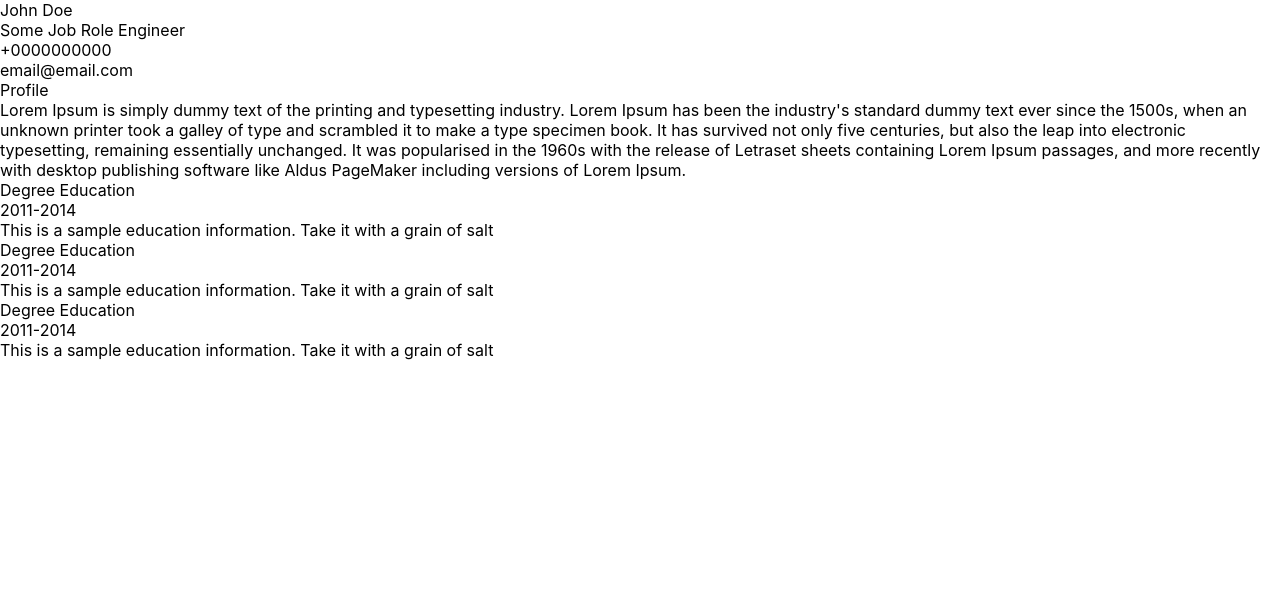
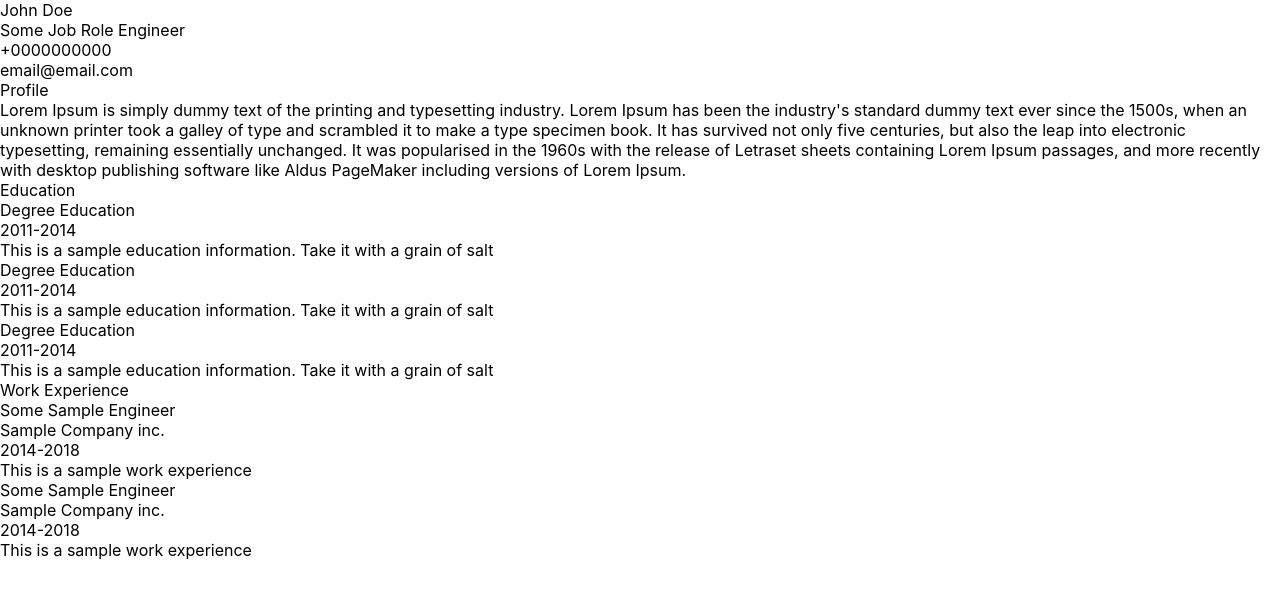
Before and after one commit to pritalb/odin-cv-app, a React (Create React App) app in the folder cv-app/: page / in a window 1280 px wide. Shown: the top 598 px of the page. Built offline with nearby package versions, Linux system fonts and the light colour scheme.

Commit message:
created WorkExperienceSectin component

```diff
--- a/cv-app/src/components/EducationalExperience.js
+++ b/cv-app/src/components/EducationalExperience.js
@@ -25,9 +25,12 @@ class EducationSection extends Component {
     render() {
         return (
             <div>
-                <Education />
-                <Education />
-                <Education />
+                <div className='section-heading'> Education </div>
+                <div>
+                    <Education />
+                    <Education />
+                    <Education />
+                </div>
             </div>
         );
     }
--- a/cv-app/src/components/ProfessionalWorkExperience.js
+++ b/cv-app/src/components/ProfessionalWorkExperience.js
@@ -0,0 +1,39 @@
+import React, { Component } from "react";
+
+
+class WorkExperience extends Component {
+    constructor() {
+        super();
+    }
+
+    render() {
+        return (
+            <div>
+                <div className="work-experience-jobrole"> Some Sample Engineer </div>
+                <div className="work-experience-company"> Sample Company inc. </div>
+                <div className="work-experience-duration"> 2014-2018 </div>
+                <div className="work-experience-summary"> This is a sample work experience </div>
+            </div>
+        );
+    }
+}
+
+class WorkExperienceSection extends Component {
+    constructor() {
+        super();
+    }
+
+    render() {
+        return (
+            <div>
+                <div sclassName="section-heading"> Work Experience </div>
+                <div>
+                    <WorkExperience />
+                    <WorkExperience />
+                </div>
+            </div>
+        );
+    }
+}
+
+export default WorkExperienceSection;
--- a/cv-app/src/components/Resume.js
+++ b/cv-app/src/components/Resume.js
@@ -2,6 +2,8 @@ import React, { Component } from 'react';
 import IntroSection from './IntroSection';
 import ProfileSection from './ProfileSummary';
 import EducationSection from './EducationalExperience';
+import WorkExperienceSection from './ProfessionalWorkExperience';
+
 
 class Resume extends Component {
     constructor() {
@@ -14,6 +16,7 @@ class Resume extends Component {
                 <IntroSection />
                 <ProfileSection />
                 <EducationSection />
+                <WorkExperienceSection />
             </div>
         );
     }
```
